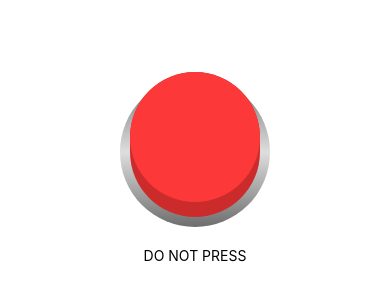
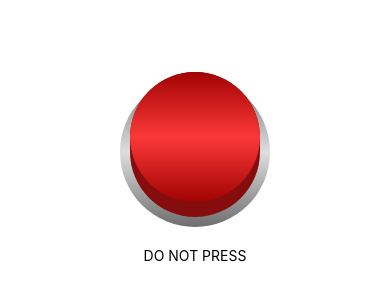
Before and after one commit to ishajain15/Do-Not-Press-The-Red-Button, a React Native app in the folder RedButton/: screen / in a window 390 px wide. Shown: the part 252-552 px from the top of the page. Built offline with nearby package versions, Linux system fonts and the light colour scheme.

Commit message:
Made button look more realistic with gradients. Time to add background

```diff
--- a/RedButton/App.js
+++ b/RedButton/App.js
@@ -69,9 +69,12 @@ export default class App extends Component {
               colors={["#6e6e6e", "#dedede", "#6e6e6e"]}
             >
               <Animated.View style={[styles.height, heightStyle]}>
-                <Animated.View
-                  style={[styles.inner, innerStyle]}
-                ></Animated.View>
+                <Animated.View style={innerStyle}>
+                  <LinearGradient
+                    colors={["#a10303", "#fc3838", "#a10303"]}
+                    style={[styles.inner]}
+                  />
+                </Animated.View>
               </Animated.View>
             </LinearGradient>
           </View>
@@ -103,14 +106,14 @@ const styles = StyleSheet.create({
 
   height: {
     borderRadius: 75,
-    backgroundColor: "#cc2b2b",
+    backgroundColor: "#850d0d",
   },
 
   inner: {
-    backgroundColor: "#fc3838",
     alignItems: "center",
     justifyContent: "center",
     height: 130,
+    borderRadius: 75,
   },
 
   text: {
```
